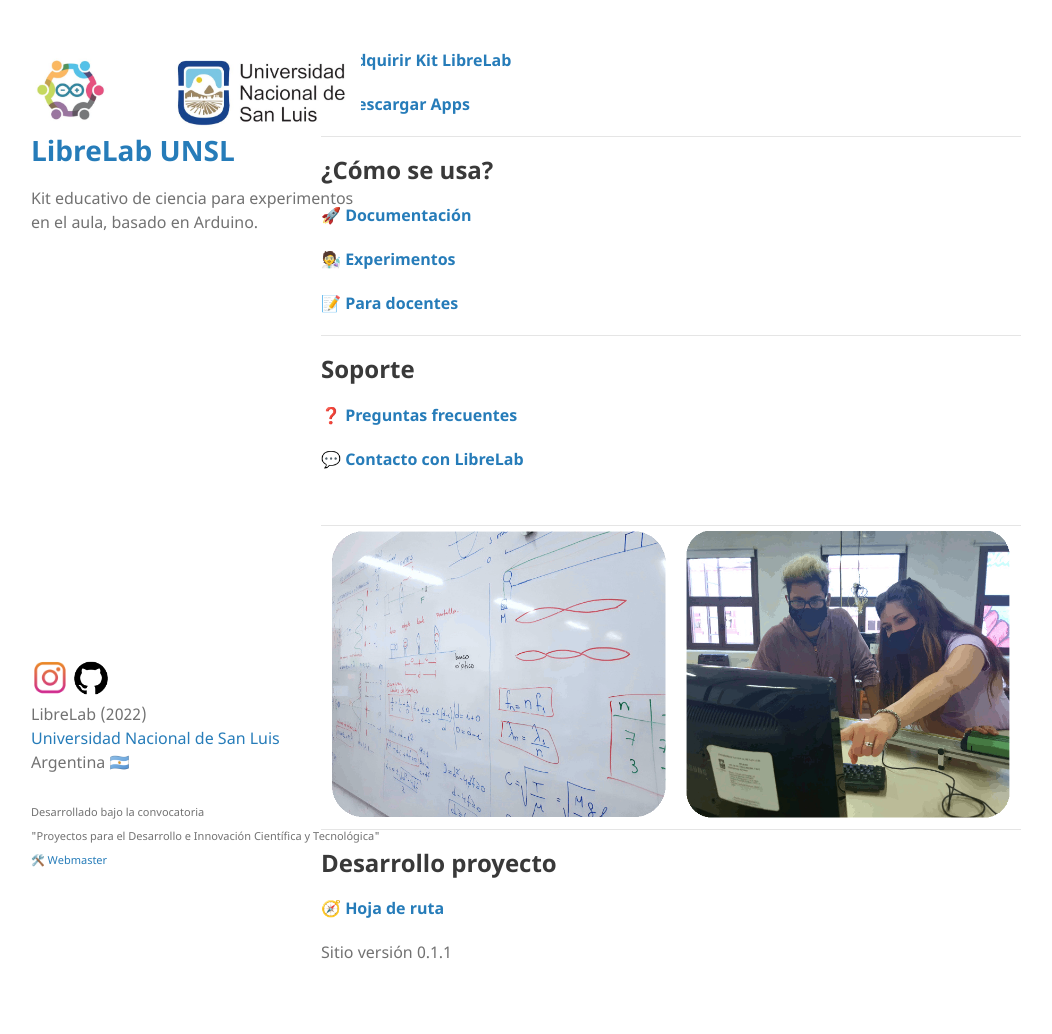
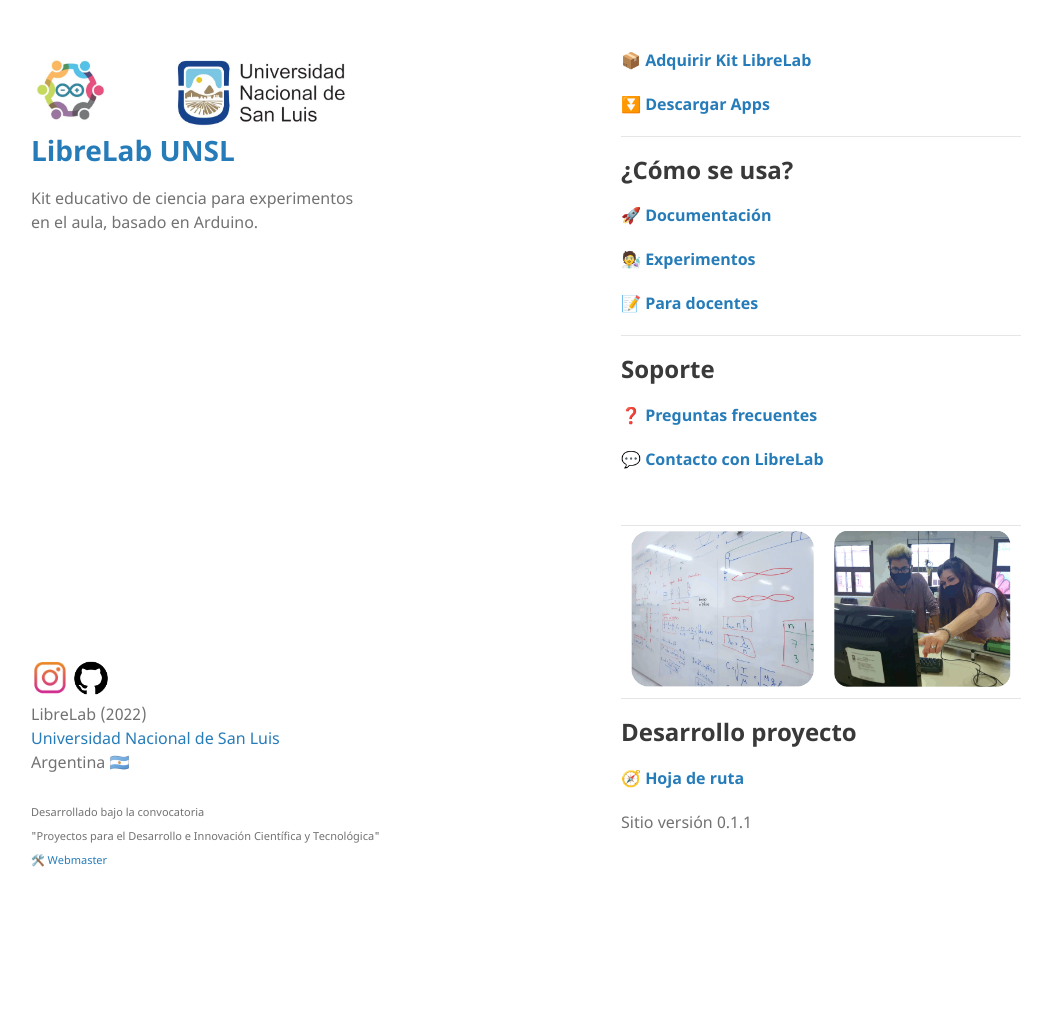
Before and after one commit to labunsl/labunsl.github.io, a Jekyll site: the page built from index.md, in a window 1280 px wide. Shown: the whole page, without its empty margins (69-1121 px from the left). Built offline with Jekyll 4.4.1, drawn with Linux system fonts in a browser that asks for light colours; after the commit the page ends 904 px from its top, so only the background shows below that.

Commit message:
Update jekyll-theme-minimal.scss

```diff
--- a/_sass/jekyll-theme-minimal.scss
+++ b/_sass/jekyll-theme-minimal.scss
@@ -217,6 +217,13 @@
 }
 
 
+@media print, screen and (max-width: 1700px) {
+	section {
+		width:400px;
+	}
+}
+
+
 @media print, screen and (max-width: 960px) {
 
   div.wrapper {
```
